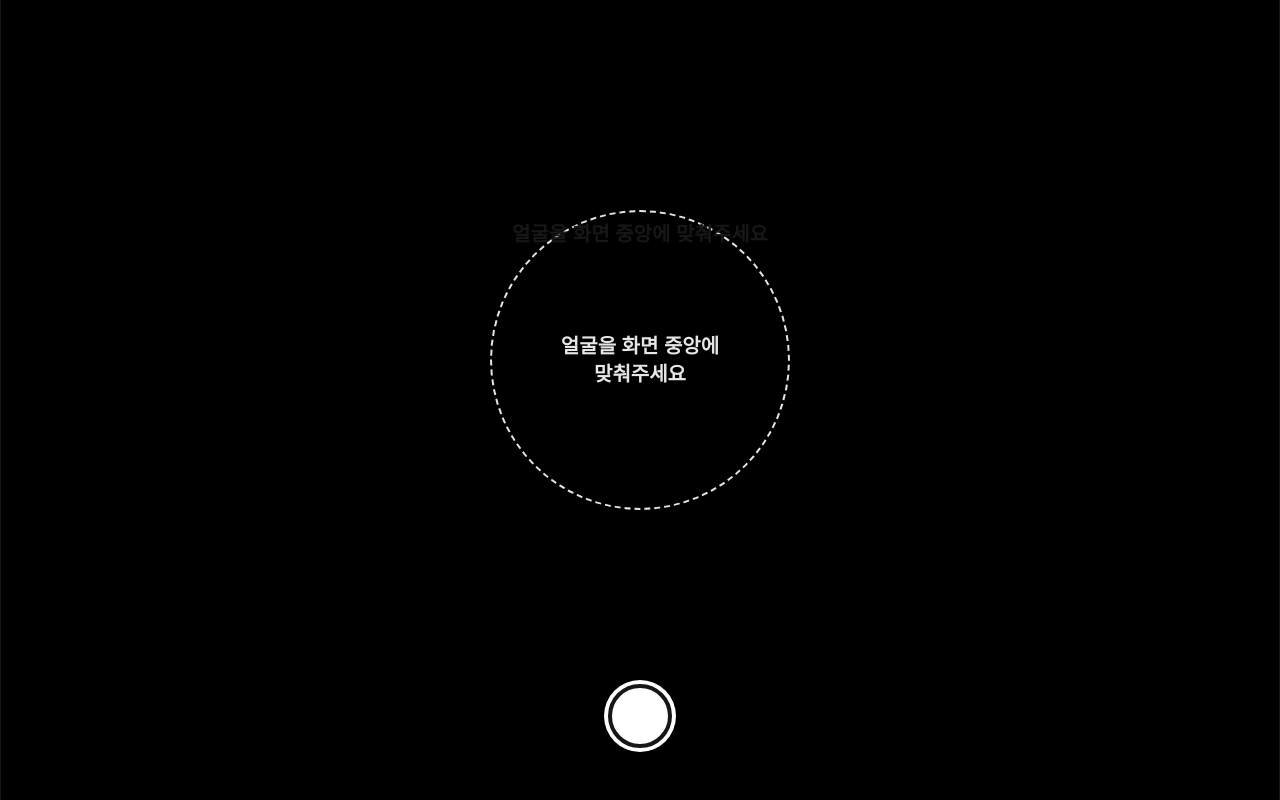
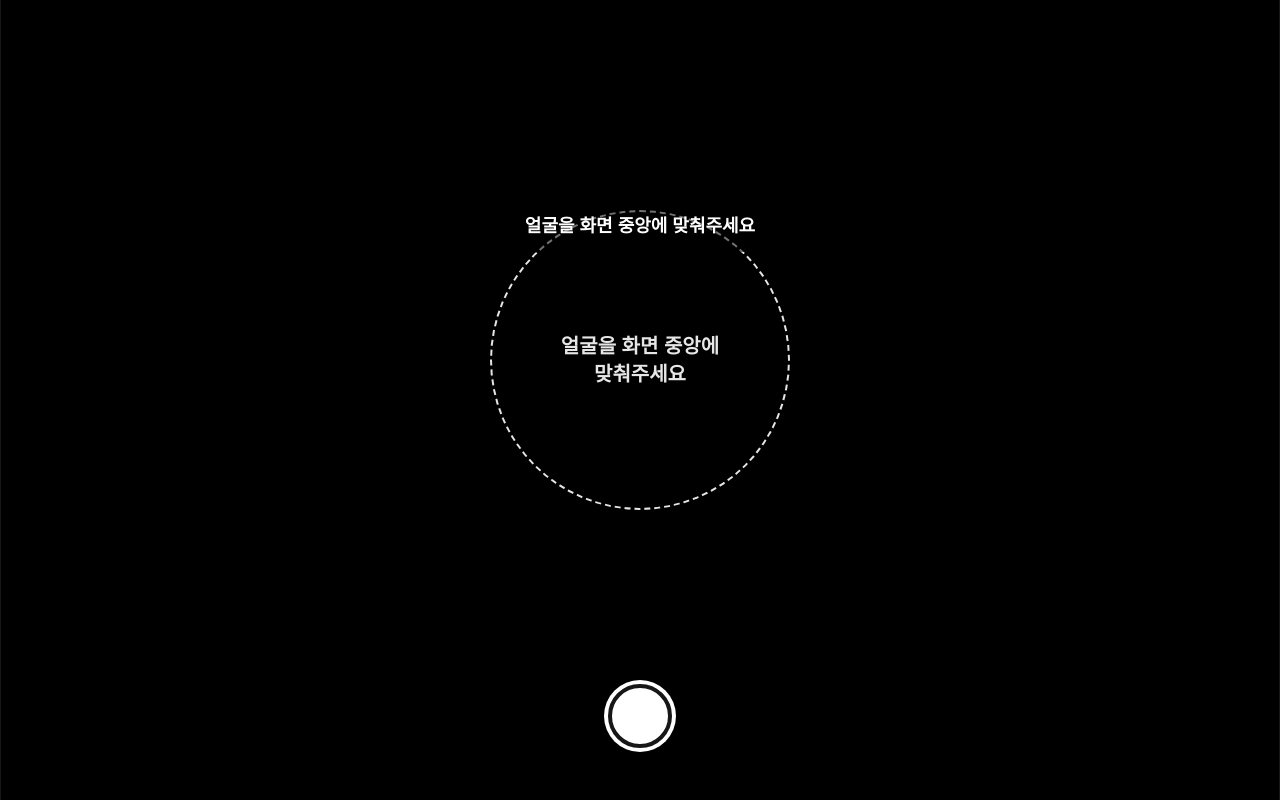
Before and after one commit to digibees-moimz/moimz-mvp, a Next.js app in the folder frontend/: page /users/1/register in a window 1280 px wide. Built offline with nearby package versions, Linux system fonts and the light colour scheme; no server answers.

Commit message:
[FE] design #30: 안내 메시지 UI 수정

```diff
--- a/frontend/src/components/user/VideoRecorder.tsx
+++ b/frontend/src/components/user/VideoRecorder.tsx
@@ -109,8 +109,9 @@ export default function VideoRecorder({ userId }: Props) {
     <div className="w-screen h-screen flex flex-col items-center justify-center bg-black relative overflow-hidden">
       {isUploading && (
         <div className="absolute inset-0 bg-black bg-opacity-60 flex items-center justify-center z-20">
-          <div className="text-white text-xl font-semibold animate-pulse">
-            ⏳ 업로드 중입니다...
+          <div className="flex flex-col items-center text-white animate-pulse">
+            <p className="text-xl font-semibold">⏳ 업로드 중입니다...</p>
+            <p className="text-sm pt-1">잠시만 기다려주세요</p>
           </div>
         </div>
       )}
@@ -122,15 +123,17 @@ export default function VideoRecorder({ userId }: Props) {
         className="aspect-12/16 top-0 left-0 w-full border shadow-lg object-cover bg-black transform scale-x-[-1]"
       />
 
-      <div className="absolute top-[220px] w-full left-1/2 -translate-x-1/2 text-xl font-bold z-20 text-center">
+      {!isUploading && (
+        <div className="absolute top-[200px] w-[90vw] left-1/2 -translate-x-1/2 text-lg font-bold z-20 text-center text-white p-3 bg-black/50 rounded-lg">
           {step === "left" && (
             <span className="animate-arrow-left text-3xl">⬅︎ </span>
           )}
           <span>{stepMessage}</span>
           {step === "right" && (
-          <span className="animate-arrow-right text-3xl">➡︎ </span>
+            <span className="animate-arrow-right text-3xl"> ➡︎</span>
           )}
         </div>
+      )}
 
       <div className="absolute top-[45%] left-1/2 -translate-x-1/2 -translate-y-1/2 opacity-90">
         <div className="w-[65vw] max-w-[300px] aspect-square rounded-full border-2 border-dashed border-white flex justify-center items-center text-white font-bold text-xl text-center">
```
Lines whose indentation alone changed are shown as unchanged.
